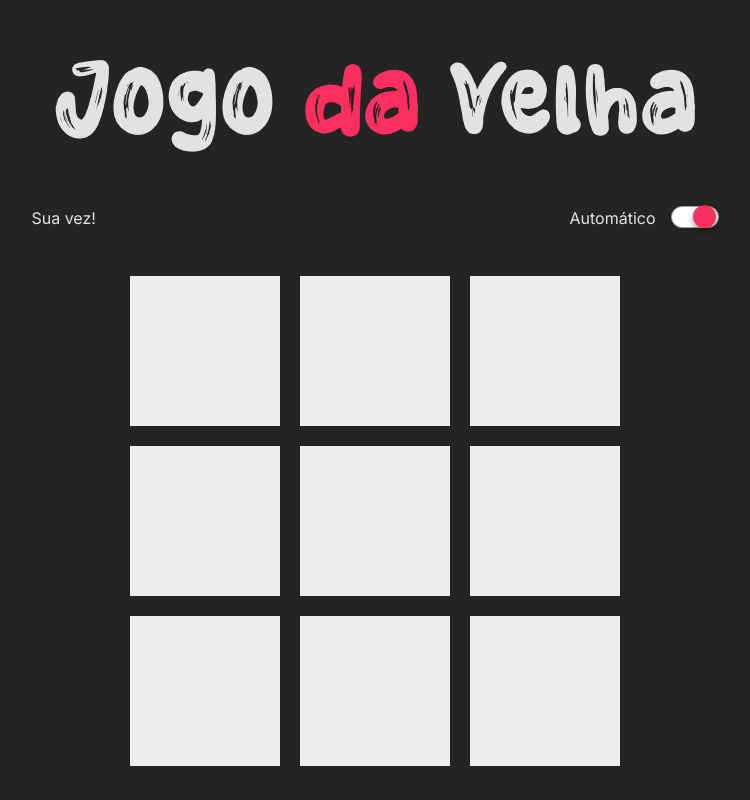
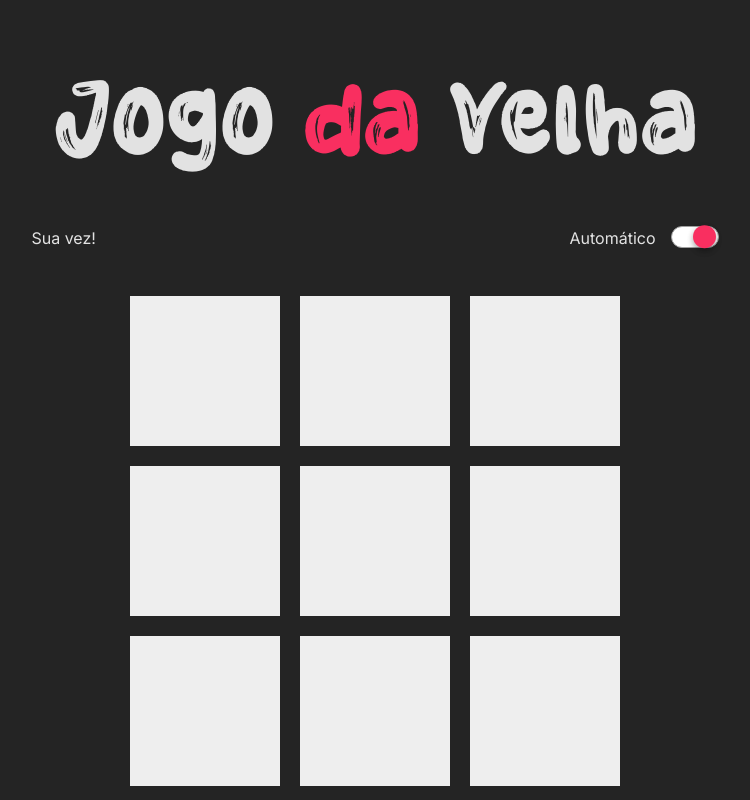
Before and after one commit to igorssc/jogo-da-velha, a React (Vite) app: page / in a window 1280 px wide. Shown: the top 800 px of the page, without its empty margins (265-1015 px from the left). Built offline with nearby package versions, Linux system fonts and the light colour scheme; no server answers.

Commit message:
Create Container component

```diff
--- a/src/App.tsx
+++ b/src/App.tsx
@@ -2,6 +2,7 @@ import { useContext } from "react";
 import { Backdrop } from "./components/Backdrop";
 import { ButtonsFooterGame } from "./components/ButtonsFooterGame";
 import { ButtonsLevels } from "./components/ButtonsLevels";
+import { Container } from "./components/Container";
 import { Game } from "./components/Game";
 import { Header } from "./components/Header";
 import { Points } from "./components/Points";
@@ -24,6 +25,7 @@ export function App() {
       {(playerWinner || isWeTied) && <Backdrop />}
       {!playerWinner && isChangingLevels && isRecord && <Backdrop />}
       {!playerWinner && isIntentionToRestart && isRecord && <Backdrop />}
+      <Container>
         <Header />
         <Game />
         <ButtonsFooterGame />
@@ -34,6 +36,7 @@ export function App() {
             <Records />
           </>
         )}
+      </Container>
     </>
   );
 }
--- /dev/null
+++ b/src/components/Container.module.css
@@ -0,0 +1,17 @@
+.container {
+  margin: 0 auto;
+  max-width: 1280px;
+  padding: 0 5px;
+}
+
+@media (min-width: 350px) {
+  .container {
+    padding: 0 10px;
+  }
+}
+
+@media (min-width: 768px) {
+  .container {
+    padding: 20px;
+  }
+}
--- /dev/null
+++ b/src/components/Container.tsx
@@ -0,0 +1,13 @@
+import { ReactNode } from "react";
+import styles from "./Container.module.css";
+interface ContainerProps {
+  children: ReactNode;
+}
+
+export const Container = ({ children }: ContainerProps) => {
+  return (
+    <>
+      <div className={styles.container}>{children}</div>
+    </>
+  );
+};
```
Lines whose indentation alone changed are shown as unchanged.
